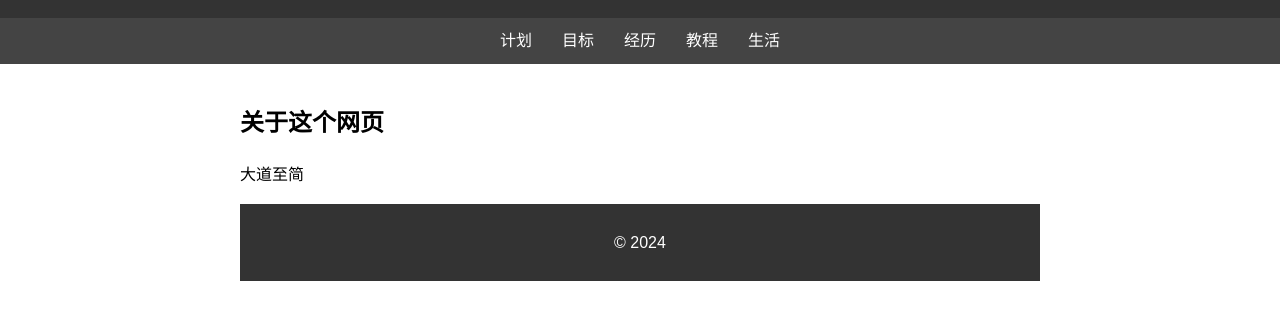
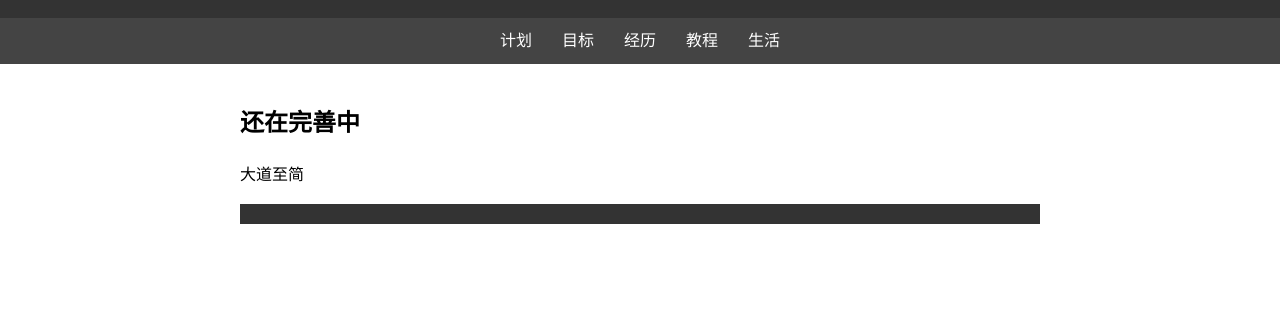
Before and after one commit to xuyashi666/xuyashi666, a plain HTML site: page index.html in a window 1280 px wide. Shown: the part 96-416 px from the top of the page. Drawn offline with Linux system fonts and the light colour scheme.

Commit message:
index.html

```diff
--- a/index.html
+++ b/index.html
@@ -63,11 +63,11 @@
     </nav>
     <div class="container">
       <div class="main-content">
-        <h2>关于这个网页</h2>
+        <h2>还在完善中</h2>
         <p>大道至简</p>
       </div>
       <footer>
-        <p>&copy; 2024</p>
+
       </footer>
     </div>
   </body>
```
